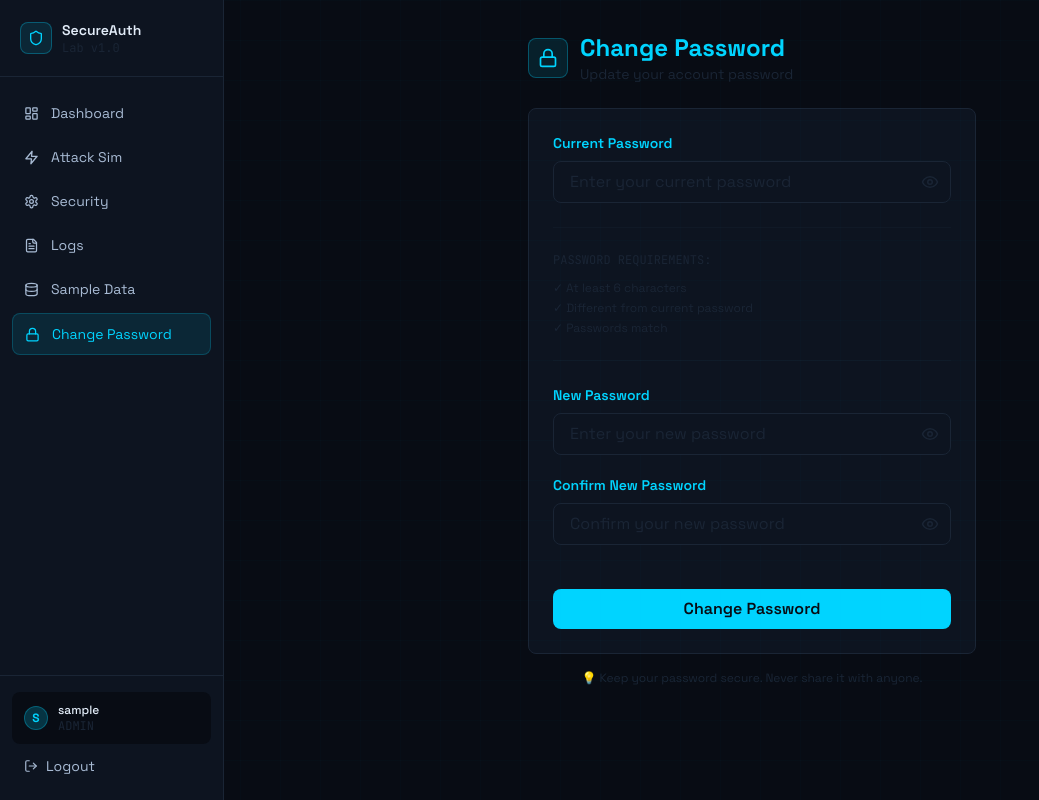
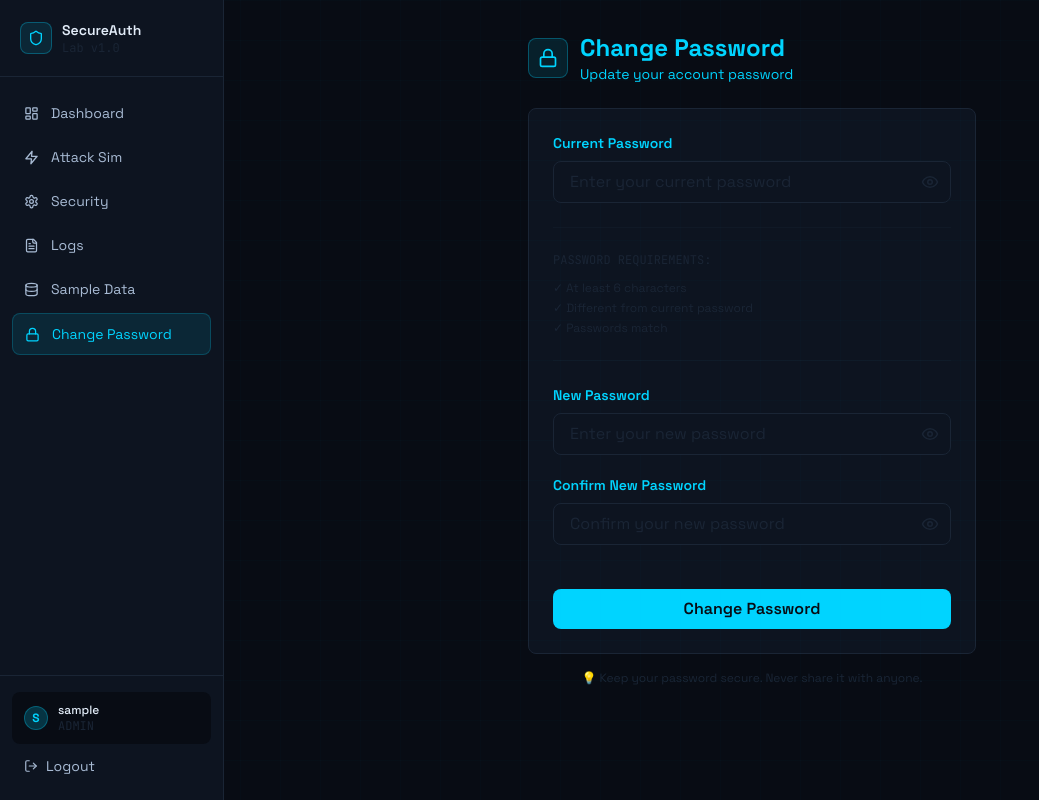
Before and after one commit to KishoreKannaG2/SecureAuthLab, a React (Vite) app in the folder frontend/: page /change-password in a window 1280 px wide. Shown: the whole page, without its empty margins (0-1039 px from the left). Built offline with nearby package versions, Linux system fonts and the light colour scheme; sample sign-in values are in the browser's storage.

Commit message:
Update ChangePasswordPage.jsx

```diff
--- a/frontend/src/pages/ChangePasswordPage.jsx
+++ b/frontend/src/pages/ChangePasswordPage.jsx
@@ -123,7 +123,7 @@ export default function ChangePasswordPage() {
           </div>
           <div>
             <h1 className="text-2xl font-display font-bold text-cyber-accent">Change Password</h1>
-            <p className="text-sm text-cyber-border">Update your account password</p>
+            <p className="text-sm text-cyber-accent">Update your account password</p>
           </div>
         </div>
 
```
